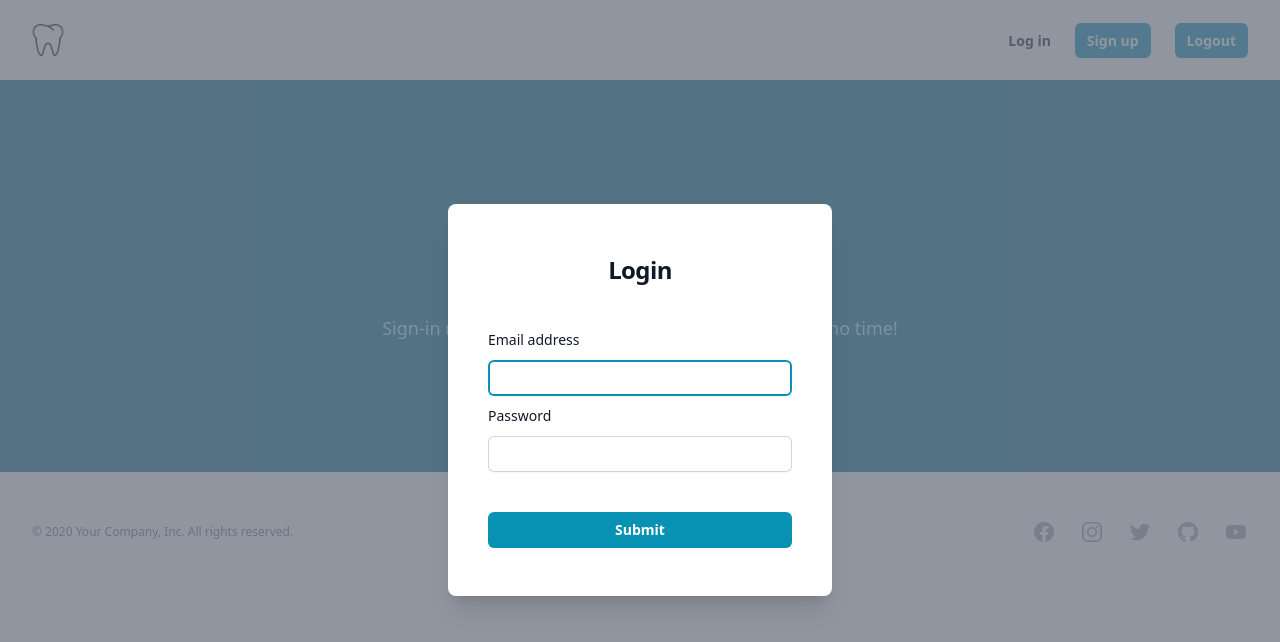
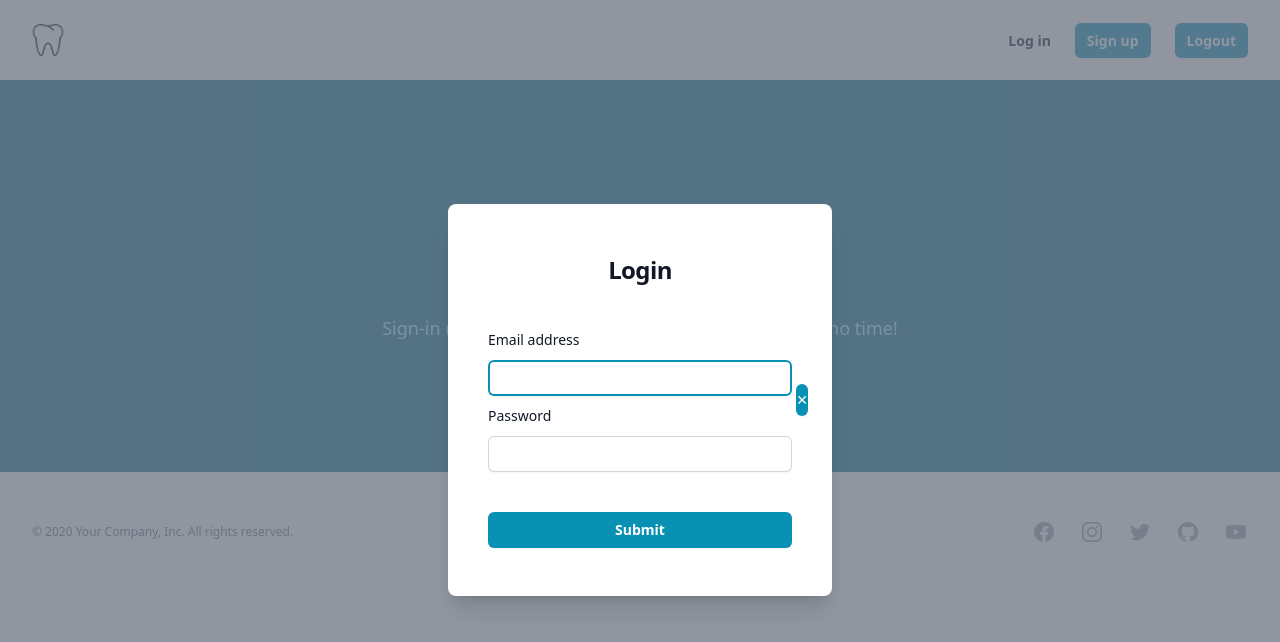
Before and after one commit to ViPeev/Dentist-Appointment-App, a React (Vite) app in the folder client/: page /login in a window 1280 px wide. Shown: the top 642 px of the page. Built offline with nearby package versions, Linux system fonts and the light colour scheme.

Commit message:
modal component refactored

```diff
--- /dev/null
+++ b/client/src/layouts/ModalWrapper.tsx
@@ -0,0 +1,59 @@
+import { Fragment, useEffect, useState } from "react";
+import { Dialog, Transition } from "@headlessui/react";
+import { useNavigate } from "react-router-dom";
+import { childrenType } from "../utils/types";
+import CloseButton from "../components/Misc/CloseButton";
+
+const ModalWrapper: React.FC<childrenType> = ({ Form }) => {
+  const [isShown, setIsShown] = useState<boolean>(false);
+  const navigate = useNavigate();
+
+  const closeModal: () => void = () => {
+    setIsShown(false);
+    setTimeout(() => navigate("/"), 300);
+  };
+
+  useEffect(() => {
+    setTimeout(() => setIsShown(true), 150);
+  }, []);
+
+  return (
+    <Transition.Root show={isShown} as={Fragment}>
+      <Dialog as="div" className="relative z-10" onClose={closeModal}>
+        <Transition.Child
+          as={Fragment}
+          enter="ease-out duration-300"
+          enterFrom="opacity-0"
+          enterTo="opacity-100"
+          leave="ease-in duration-200"
+          leaveFrom="opacity-100"
+          leaveTo="opacity-0"
+        >
+          <div className="fixed inset-0 bg-gray-500 bg-opacity-75 transition-opacity" />
+        </Transition.Child>
+
+        <div className="fixed inset-0 z-10 overflow-y-auto">
+          <div className="flex min-h-full items-end justify-center p-4 text-center sm:items-center sm:p-0">
+            <Transition.Child
+              as={Fragment}
+              enter="ease-out duration-300"
+              enterFrom="opacity-0 translate-y-4 sm:translate-y-0 sm:scale-95"
+              enterTo="opacity-100 translate-y-0 sm:scale-100"
+              leave="ease-in duration-200"
+              leaveFrom="opacity-100 translate-y-0 sm:scale-100"
+              leaveTo="opacity-0 translate-y-4 sm:translate-y-0 sm:scale-95"
+            >
+              <Dialog.Panel className="relative transform overflow-hidden rounded-lg bg-white px-4 pb-4 pt-5 text-left shadow-xl transition-all sm:my-8 sm:w-full sm:max-w-sm sm:p-6">
+                <Form>
+                  <CloseButton closeModal={closeModal} text="Close" />
+                </Form>
+              </Dialog.Panel>
+            </Transition.Child>
+          </div>
+        </div>
+      </Dialog>
+    </Transition.Root>
+  );
+};
+
+export default ModalWrapper;
--- a/client/src/pages/Login.tsx
+++ b/client/src/pages/Login.tsx
@@ -4,17 +4,13 @@ import { useNavigate } from "react-router-dom";
 import { login } from "../features/authSlice";
 import { authSelector } from "../utils/selectors";
 import { loginRoutes } from "../utils/roles";
-import Backdrop from "../layouts/Backdrop";
+import ModalWrapper from "../layouts/ModalWrapper";
 
-const Login = (): JSX.Element => {
-  return (
-    <Backdrop>
-      <LoginForm />
-    </Backdrop>
-  );
+const Login: React.FC = () => {
+  return <ModalWrapper Form={LoginForm} />;
 };
 
-const LoginForm: React.FC = () => {
+const LoginForm: React.FC = ({ children }) => {
   const [formData, setFormData] = useState({ email: "", password: "" });
   const dispatch = useDispatch();
   const authData = useSelector(authSelector);
@@ -38,8 +34,7 @@ const LoginForm: React.FC = () => {
   };
 
   return (
-    <>
-      <div className="flex min-h-full flex-1 flex-col justify-center px-3 py-6 lg:px-4">
+    <div className="flex min-h-full relative flex-1 flex-col justify-center px-3 py-6 lg:px-4">
       <div className="sm:mx-auto sm:w-full sm:max-w-sm">
         <h2 className="text-center text-2xl font-bold leading-9 tracking-tight text-gray-900">
           Login
@@ -100,8 +95,8 @@ const LoginForm: React.FC = () => {
           </div>
         </form>
       </div>
+      {children}
     </div>
-    </>
   );
 };
 
--- a/client/src/pages/Register.tsx
+++ b/client/src/pages/Register.tsx
@@ -6,22 +6,18 @@ import { register } from "../features/authSlice";
 import { registerRole } from "../utils/types";
 import { loginRoutes } from "../utils/roles";
 import Select from "../components/Misc/Select";
-import Backdrop from "../layouts/Backdrop";
+import ModalWrapper from "../layouts/ModalWrapper";
 
 const roles: registerRole[] = [
   { id: 3, name: "looking for a dentist" },
   { id: 2, name: "a dentist" },
 ];
 
-const Register = (): JSX.Element => {
-  return (
-    <Backdrop>
-      <RegisterForm />
-    </Backdrop>
-  );
+const Register: React.FC = () => {
+  return <ModalWrapper Form={RegisterForm} />;
 };
 
-const RegisterForm: React.FC = () => {
+const RegisterForm: React.FC = ({ children }) => {
   const [formData, setFormData] = useState({
     firstName: "",
     lastName: "",
@@ -54,13 +50,12 @@ const RegisterForm: React.FC = () => {
 
   const submitHandler = (e: SyntheticEvent<HTMLFormElement, SubmitEvent>) => {
     e.preventDefault();
-    console.log(formData);
     dispatch(register(formData));
   };
 
   return (
-    <>
-      <div className="flex min-h-full flex-1 flex-col justify-center px-3 py-6 lg:px-4">
+    <div className="flex relative min-h-full flex-1 flex-col justify-center px-3 py-6 lg:px-4">
+      {children}
       <div className="sm:mx-auto sm:w-full sm:max-w-sm">
         <h2 className="text-center text-2xl font-bold leading-9 tracking-tight text-gray-900">
           Register
@@ -184,7 +179,6 @@ const RegisterForm: React.FC = () => {
         </form>
       </div>
     </div>
-    </>
   );
 };
 
```
Lines whose indentation alone changed are shown as unchanged.
